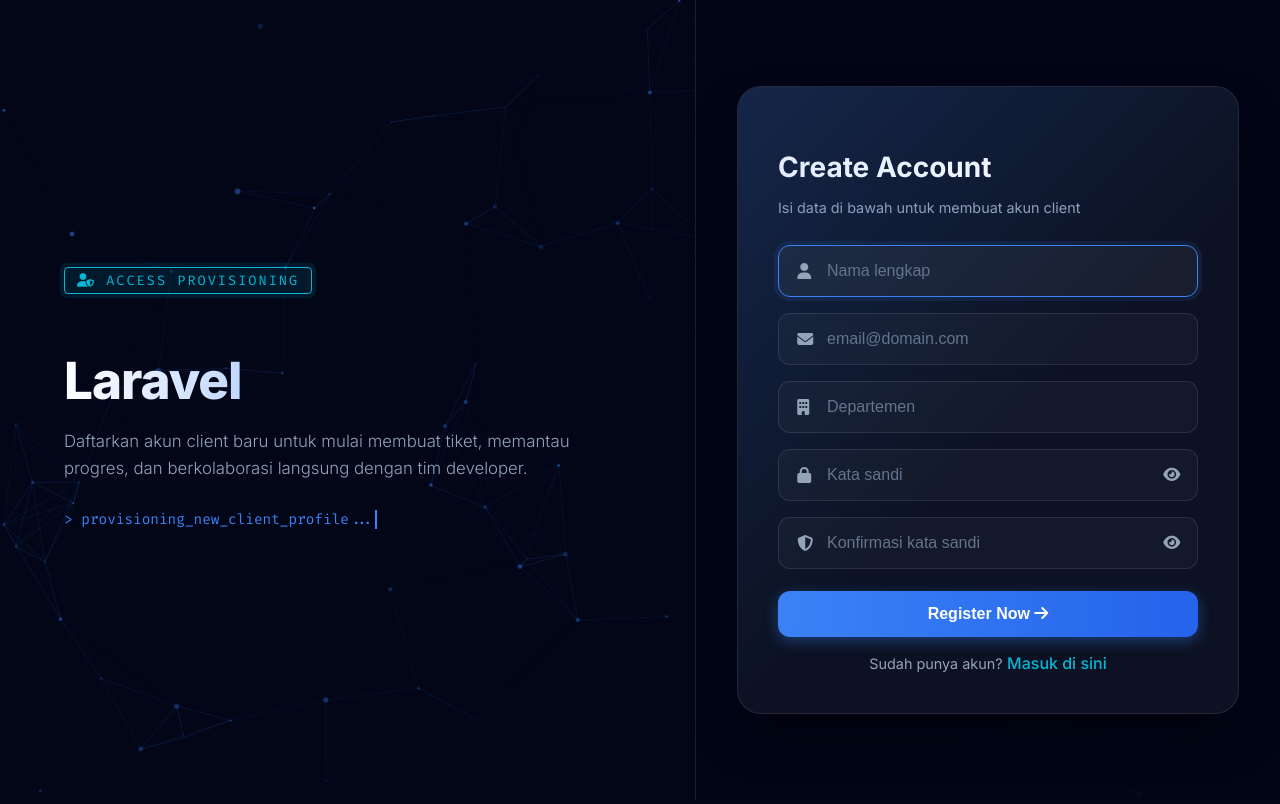
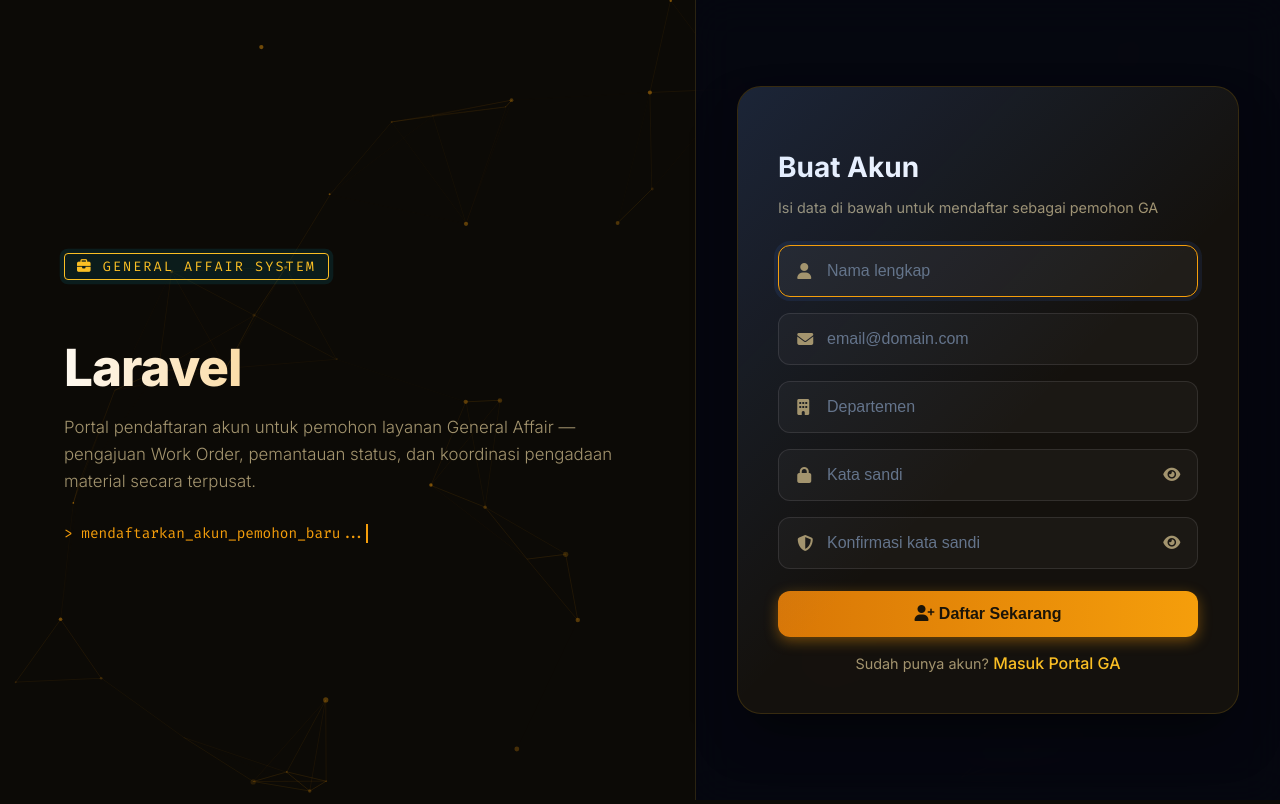
Before and after one commit to naps4/ga1, a Laravel app: page /register in a window 1280 px wide. Run offline with Laravel 10, Linux system fonts and the light colour scheme; parts of the project's set-up code (start-up, migrations or seed data) failed here and were passed over; some libraries are stand-ins or nearby versions.

Commit message:
feat: rebrand login & register pages to General Affair theme (amber/gold, GA content)

```diff
--- a/resources/views/auth/register.blade.php
+++ b/resources/views/auth/register.blade.php
@@ -15,14 +15,14 @@
 
     <style>
         :root {
-            --bg-dark: #020617;
-            --bg-accent: #0f172a;
-            --neon-blue: #3b82f6;
-            --neon-cyan: #06b6d4;
-            --text-main: #f8fafc;
-            --text-muted: #94a3b8;
-            --glass-bg: rgba(30, 41, 59, 0.4);
-            --glass-border: rgba(255, 255, 255, 0.1);
+            --bg-dark: #0c0a06;
+            --bg-accent: #1a1408;
+            --neon-blue: #f59e0b;
+            --neon-cyan: #fbbf24;
+            --text-main: #fef9f0;
+            --text-muted: #a3946e;
+            --glass-bg: rgba(40, 32, 12, 0.45);
+            --glass-border: rgba(251, 191, 36, 0.15);
         }
 
         body, html {
@@ -97,7 +97,7 @@
             font-weight: 800;
             line-height: 1.1;
             margin-bottom: 1.2rem;
-            background: linear-gradient(to right, #fff, var(--neon-blue));
+            background: linear-gradient(to right, #fef9f0, #f59e0b);
             -webkit-background-clip: text;
             -webkit-text-fill-color: transparent;
             letter-spacing: -1px;
@@ -237,21 +237,21 @@
         .btn-register {
             width: 100%;
             padding: 0.875rem;
-            background: linear-gradient(to right, var(--neon-blue), #2563eb);
-            color: #fff;
+            background: linear-gradient(to right, #d97706, #f59e0b);
+            color: #1a1408;
             border: none;
             border-radius: 0.75rem;
             font-size: 1rem;
-            font-weight: 600;
+            font-weight: 700;
             cursor: pointer;
             transition: all 0.3s ease;
-            box-shadow: 0 4px 14px 0 rgba(59, 130, 246, 0.39);
+            box-shadow: 0 4px 14px 0 rgba(245, 158, 11, 0.4);
             margin-top: 0.4rem;
         }
 
         .btn-register:hover {
             transform: translateY(-2px);
-            box-shadow: 0 6px 20px rgba(59, 130, 246, 0.5);
+            box-shadow: 0 6px 20px rgba(245, 158, 11, 0.55);
         }
 
         .text-center {
@@ -314,8 +314,8 @@
 
             body {
                 background:
-                    radial-gradient(circle at 15% 10%, rgba(14, 165, 233, 0.2), transparent 38%),
-                    radial-gradient(circle at 85% 85%, rgba(59, 130, 246, 0.22), transparent 42%),
+                    radial-gradient(circle at 15% 10%, rgba(245, 158, 11, 0.18), transparent 38%),
+                    radial-gradient(circle at 85% 85%, rgba(180, 83, 9, 0.2), transparent 42%),
                     var(--bg-dark);
             }
 
@@ -479,28 +479,28 @@
                         >
                     </div>
                 @endif
-                <div class="sys-badge"><i class="fas fa-user-shield"></i> Access Provisioning</div>
+                <div class="sys-badge"><i class="fas fa-briefcase mr-1"></i> General Affair System</div>
                 <h1 class="brand-title">
                     @if(\App\Helpers\SettingsHelper::get('app_name'))
                         {{ \App\Helpers\SettingsHelper::get('app_name') }}
                     @else
-                        Developer & IT<br>Ticketing Portal
+                        Sistem Work Order<br>General Affair
                     @endif
                 </h1>
                 <p class="brand-desc">
-                    Daftarkan akun client baru untuk mulai membuat tiket, memantau progres, dan berkolaborasi langsung dengan tim developer.
+                    Portal pendaftaran akun untuk pemohon layanan General Affair — pengajuan Work Order, pemantauan status, dan koordinasi pengadaan material secara terpusat.
                 </p>
                 <div style="display: inline-block;">
-                    <div class="typewriter-text">> provisioning_new_client_profile...</div>
+                    <div class="typewriter-text">> mendaftarkan_akun_pemohon_baru...</div>
                 </div>
             </div>
         </div>
 
         <div class="form-section">
             <div class="glass-card">
-                <div class="mobile-kicker">Client Onboarding</div>
-                <h2 class="form-title">Create Account</h2>
-                <p class="form-subtitle">Isi data di bawah untuk membuat akun client</p>
+                <div class="mobile-kicker">Pendaftaran Akun</div>
+                <h2 class="form-title">Buat Akun</h2>
+                <p class="form-subtitle">Isi data di bawah untuk mendaftar sebagai pemohon GA</p>
 
                 @if ($errors->any())
                     <div class="alert alert-error">
@@ -559,12 +559,12 @@
                     </div>
 
                     <button type="submit" class="btn-register">
-                        Register Now <i class="fas fa-arrow-right"></i>
+                        <i class="fas fa-user-plus mr-2"></i> Daftar Sekarang
                     </button>
 
                     <div class="text-center mt-4">
                         <span class="muted-text">Sudah punya akun?</span>
-                        <a href="{{ route('login') }}" class="auth-link">Masuk di sini</a>
+                        <a href="{{ route('login') }}" class="auth-link">Masuk Portal GA</a>
                     </div>
                 </form>
             </div>
@@ -576,8 +576,8 @@
         document.addEventListener('DOMContentLoaded', function() {
             particlesJS('particles-js', {
                 particles: {
-                    number: { value: 80, density: { enable: true, value_area: 800 } },
-                    color: { value: '#3b82f6' },
+                    number: { value: 60, density: { enable: true, value_area: 900 } },
+                    color: { value: '#f59e0b' },
                     shape: { type: 'circle' },
                     opacity: {
                         value: 0.5,
@@ -588,8 +588,8 @@
                     line_linked: {
                         enable: true,
                         distance: 150,
-                        color: '#3b82f6',
-                        opacity: 0.2,
+                        color: '#f59e0b',
+                        opacity: 0.15,
                         width: 1
                     },
                     move: {
```
Also changed, not shown: resources/views/auth/login.blade.php (+21 -22 lines).
